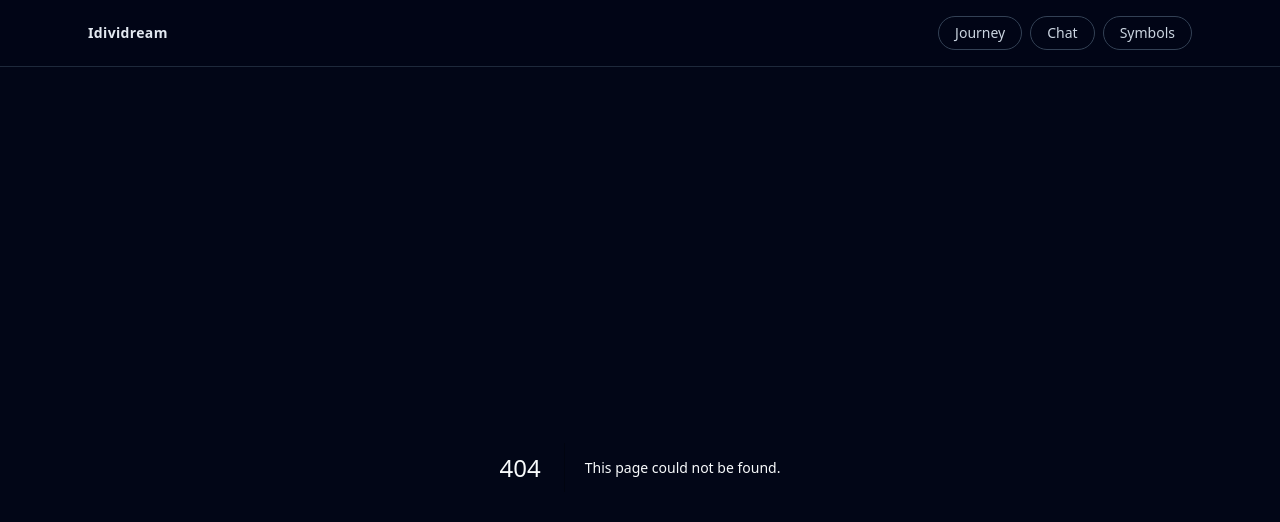
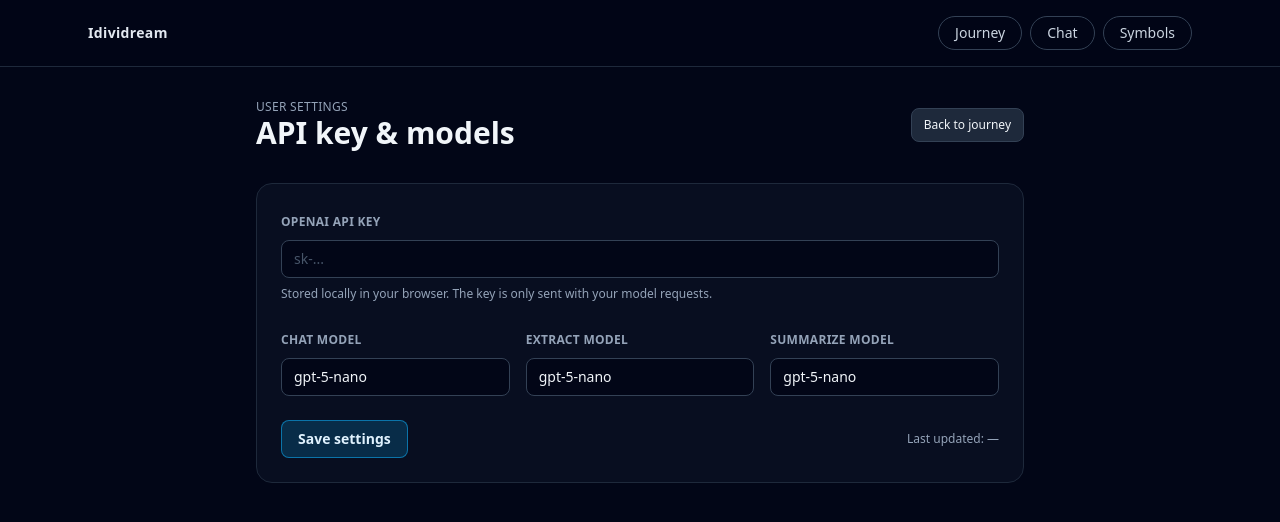
Before and after one commit to MartinJasso/idividream, a Next.js app: page /settings in a window 1280 px wide. Before the commit this address had no page. Shown: the top 522 px of the page. Built offline with nearby package versions, Linux system fonts and the light colour scheme.

Commit message:
Add settings page for API key and models

```diff
--- a/app/chat/page.tsx
+++ b/app/chat/page.tsx
@@ -678,6 +678,12 @@
             {STATUS_LABELS[status?.status ?? "locked"]}
           </span>
           <Link
+            href="/settings"
+            className="rounded-lg border border-slate-700 bg-slate-800 px-3 py-1 text-xs text-slate-100 hover:bg-slate-700"
+          >
+            Settings
+          </Link>
+          <Link
             href="/journey"
             className="rounded-lg border border-slate-700 bg-slate-800 px-3 py-1 text-xs text-slate-100 hover:bg-slate-700"
           >
--- /dev/null
+++ b/app/settings/page.tsx
@@ -0,0 +1,145 @@
+"use client";
+
+import Link from "next/link";
+import { useEffect, useState } from "react";
+import { db } from "../../db";
+import { DEFAULT_MODEL, normalizeModel } from "../../model";
+import type { AppSettings } from "../../types";
+
+function nowIso() {
+  return new Date().toISOString();
+}
+
+export default function SettingsPage() {
+  const [settings, setSettings] = useState<AppSettings | null>(null);
+  const [apiKeyInput, setApiKeyInput] = useState("");
+  const [chatModelInput, setChatModelInput] = useState(DEFAULT_MODEL);
+  const [extractModelInput, setExtractModelInput] = useState(DEFAULT_MODEL);
+  const [summarizeModelInput, setSummarizeModelInput] = useState(DEFAULT_MODEL);
+  const [status, setStatus] = useState<string | null>(null);
+
+  useEffect(() => {
+    let active = true;
+    const load = async () => {
+      const settingsRow = await db.appSettings.get("global");
+      if (!active) return;
+      setSettings(settingsRow ?? null);
+      setApiKeyInput(settingsRow?.openAiApiKey ?? "");
+      setChatModelInput(normalizeModel(settingsRow?.modelChat));
+      setExtractModelInput(normalizeModel(settingsRow?.modelExtract));
+      setSummarizeModelInput(normalizeModel(settingsRow?.modelSummarize));
+    };
+    load();
+    return () => {
+      active = false;
+    };
+  }, []);
+
+  const handleSave = async () => {
+    const trimmedKey = apiKeyInput.trim();
+    const updated: AppSettings = {
+      key: "global",
+      currentNodeId: settings?.currentNodeId ?? undefined,
+      currentSpiralOrder: settings?.currentSpiralOrder ?? undefined,
+      openAiApiKey: trimmedKey ? trimmedKey : undefined,
+      modelChat: normalizeModel(chatModelInput),
+      modelExtract: normalizeModel(extractModelInput),
+      modelSummarize: normalizeModel(summarizeModelInput),
+      updatedAt: nowIso(),
+    };
+    await db.appSettings.put(updated);
+    setSettings(updated);
+    setApiKeyInput(updated.openAiApiKey ?? "");
+    setChatModelInput(normalizeModel(updated.modelChat));
+    setExtractModelInput(normalizeModel(updated.modelExtract));
+    setSummarizeModelInput(normalizeModel(updated.modelSummarize));
+    setStatus("Settings saved.");
+    setTimeout(() => setStatus(null), 2000);
+  };
+
+  return (
+    <main className="min-h-screen bg-slate-950 px-6 py-8 text-slate-100">
+      <header className="mx-auto flex w-full max-w-3xl items-center justify-between">
+        <div>
+          <p className="text-xs uppercase tracking-wide text-slate-400">User settings</p>
+          <h1 className="text-3xl font-semibold">API key &amp; models</h1>
+        </div>
+        <Link
+          href="/journey"
+          className="rounded-lg border border-slate-700 bg-slate-800 px-3 py-2 text-xs text-slate-100 hover:bg-slate-700"
+        >
+          Back to journey
+        </Link>
+      </header>
+
+      <section className="mx-auto mt-8 w-full max-w-3xl rounded-2xl border border-slate-800 bg-slate-900/50 p-6">
+        <div className="space-y-6">
+          <div>
+            <label className="text-xs font-semibold uppercase tracking-wide text-slate-400">
+              OpenAI API key
+            </label>
+            <input
+              type="password"
+              value={apiKeyInput}
+              onChange={(event) => setApiKeyInput(event.target.value)}
+              placeholder="sk-..."
+              className="mt-2 w-full rounded-lg border border-slate-700 bg-slate-950 px-3 py-2 text-sm text-slate-100 placeholder:text-slate-600 focus:border-sky-500 focus:outline-none"
+            />
+            <p className="mt-2 text-xs text-slate-400">
+              Stored locally in your browser. The key is only sent with your model requests.
+            </p>
+          </div>
+
+          <div className="grid gap-4 md:grid-cols-3">
+            <div>
+              <label className="text-xs font-semibold uppercase tracking-wide text-slate-400">
+                Chat model
+              </label>
+              <input
+                value={chatModelInput}
+                onChange={(event) => setChatModelInput(event.target.value)}
+                placeholder={DEFAULT_MODEL}
+                className="mt-2 w-full rounded-lg border border-slate-700 bg-slate-950 px-3 py-2 text-sm text-slate-100 placeholder:text-slate-600 focus:border-sky-500 focus:outline-none"
+              />
+            </div>
+            <div>
+              <label className="text-xs font-semibold uppercase tracking-wide text-slate-400">
+                Extract model
+              </label>
+              <input
+                value={extractModelInput}
+                onChange={(event) => setExtractModelInput(event.target.value)}
+                placeholder={DEFAULT_MODEL}
+                className="mt-2 w-full rounded-lg border border-slate-700 bg-slate-950 px-3 py-2 text-sm text-slate-100 placeholder:text-slate-600 focus:border-sky-500 focus:outline-none"
+              />
+            </div>
+            <div>
+              <label className="text-xs font-semibold uppercase tracking-wide text-slate-400">
+                Summarize model
+              </label>
+              <input
+                value={summarizeModelInput}
+                onChange={(event) => setSummarizeModelInput(event.target.value)}
+                placeholder={DEFAULT_MODEL}
+                className="mt-2 w-full rounded-lg border border-slate-700 bg-slate-950 px-3 py-2 text-sm text-slate-100 placeholder:text-slate-600 focus:border-sky-500 focus:outline-none"
+              />
+            </div>
+          </div>
+
+          <div className="flex flex-wrap items-center justify-between gap-3">
+            <button
+              onClick={handleSave}
+              className="rounded-lg border border-sky-500/60 bg-sky-500/20 px-4 py-2 text-sm font-semibold text-sky-100 transition hover:bg-sky-500/30"
+            >
+              Save settings
+            </button>
+            <div className="text-xs text-slate-400">
+              Last updated: {settings?.updatedAt ? new Date(settings.updatedAt).toLocaleString() : "—"}
+            </div>
+          </div>
+          {status && <div className="text-xs text-emerald-300">{status}</div>}
+        </div>
+      </section>
+    </main>
+  );
+}
--- a/components/ChatPage.tsx
+++ b/components/ChatPage.tsx
@@ -4,7 +4,7 @@
 import Link from "next/link";
 import { db } from "../db";
 import { computeNodeStatuses } from "../journey";
-import { DEFAULT_MODEL, normalizeModel } from "../model";
+import { normalizeModel } from "../model";
 import { ensureUserNodeStateRows, seedNodeDefinitionsFromUrl } from "../seed";
 import type {
   AppSettings,
@@ -47,8 +47,6 @@
   const [node, setNode] = useState<NodeDefinition | null>(null);
   const [status, setStatus] = useState<ComputedNodeStatus | null>(null);
   const [settings, setSettings] = useState<AppSettings | null>(null);
-  const [apiKeyInput, setApiKeyInput] = useState("");
-  const [modelChatInput, setModelChatInput] = useState("");
 
   const [threads, setThreads] = useState<Thread[]>([]);
   const [selectedThreadId, setSelectedThreadId] = useState<string | null>(null);
@@ -62,7 +60,7 @@
   const bottomRef = useRef<HTMLDivElement | null>(null);
   const seededRef = useRef(false);
 
-  const hasApiKey = Boolean(apiKeyInput.trim() || settings?.openAiApiKey);
+  const hasApiKey = Boolean(settings?.openAiApiKey);
 
   useEffect(() => {
     if (!nodeId) return;
@@ -93,12 +91,6 @@
       active = false;
     };
   }, [nodeId]);
-
-  useEffect(() => {
-    if (!settings) return;
-    setApiKeyInput(settings.openAiApiKey ?? "");
-    setModelChatInput(normalizeModel(settings.modelChat));
-  }, [settings]);
 
   useEffect(() => {
     if (!nodeId) return;
@@ -189,26 +181,6 @@
     });
   };
 
-  const handleSaveSettings = async () => {
-    const trimmedKey = apiKeyInput.trim();
-    const normalizedModel = normalizeModel(modelChatInput);
-    const updated: AppSettings = {
-      key: "global",
-      currentNodeId: settings?.currentNodeId ?? undefined,
-      currentSpiralOrder: settings?.currentSpiralOrder ?? undefined,
-      openAiApiKey: trimmedKey ? trimmedKey : undefined,
-      modelChat: normalizedModel,
-      modelExtract: settings?.modelExtract,
-      modelSummarize: settings?.modelSummarize,
-      updatedAt: nowIso(),
-    };
-    await db.appSettings.put(updated);
-    setSettings(updated);
-    setApiKeyInput(trimmedKey);
-    setModelChatInput(normalizedModel);
-    appendLog("success", "Settings saved.");
-  };
-
   const handleSend = async () => {
     if (!node || !selectedThreadId || !composer.trim()) return;
     if (isSending) return;
@@ -222,11 +194,11 @@
       content: message.content,
     }));
 
-    const effectiveApiKey = apiKeyInput.trim() || settings?.openAiApiKey;
+    const effectiveApiKey = settings?.openAiApiKey;
     if (!effectiveApiKey) {
       appendLog(
         "warning",
-        "No API key saved yet. Add one in the settings bar to authenticate requests."
+        "No API key saved yet. Add one in Settings to authenticate requests."
       );
     }
 
@@ -260,7 +232,7 @@
           currentSpiralOrder: settings?.currentSpiralOrder ?? null,
           history: historySnapshot,
           apiKey: effectiveApiKey,
-          model: normalizeModel(settings?.modelChat ?? modelChatInput),
+          model: normalizeModel(settings?.modelChat),
         }),
       });
 
@@ -333,6 +305,12 @@
             {STATUS_LABELS[status?.status ?? "locked"]}
           </span>
           <Link
+            href="/settings"
+            className="rounded-lg border border-slate-700 bg-slate-800 px-3 py-1 text-xs text-slate-100 hover:bg-slate-700"
+          >
+            Settings
+          </Link>
+          <Link
             href="/journey"
             className="rounded-lg border border-slate-700 bg-slate-800 px-3 py-1 text-xs text-slate-100 hover:bg-slate-700"
           >
@@ -351,46 +329,23 @@
 
       {!hasApiKey && (
         <div className="border-b border-sky-500/30 bg-sky-500/10 px-6 py-3 text-sm text-sky-100">
-          Add your OpenAI API key to enable authenticated chat requests.
+          Add your OpenAI API key in Settings to enable authenticated chat requests.
         </div>
       )}
 
-      <div className="border-b border-slate-800 bg-slate-950/70 px-6 py-4">
-        <div className="flex flex-wrap items-end gap-4">
-          <div className="flex-1">
-            <label className="text-xs font-semibold uppercase tracking-wide text-slate-400">
-              OpenAI API Key
-            </label>
-            <input
-              type="password"
-              value={apiKeyInput}
-              onChange={(event) => setApiKeyInput(event.target.value)}
-              placeholder="sk-..."
-              className="mt-2 w-full rounded-lg border border-slate-700 bg-slate-900 px-3 py-2 text-sm text-slate-100 placeholder:text-slate-600 focus:border-sky-500 focus:outline-none"
-            />
+      <div className="border-b border-slate-800 bg-slate-950/70 px-6 py-4 text-sm text-slate-200">
+        <div className="flex flex-wrap items-center justify-between gap-3">
+          <div>
+            Settings are stored locally in your browser. Update your API key and model in the
+            Settings page.
           </div>
-          <div className="w-56">
-            <label className="text-xs font-semibold uppercase tracking-wide text-slate-400">
-              Chat model
-            </label>
-            <input
-              value={modelChatInput}
-              onChange={(event) => setModelChatInput(event.target.value)}
-              placeholder={DEFAULT_MODEL}
-              className="mt-2 w-full rounded-lg border border-slate-700 bg-slate-900 px-3 py-2 text-sm text-slate-100 placeholder:text-slate-600 focus:border-sky-500 focus:outline-none"
-            />
-          </div>
-          <button
-            onClick={handleSaveSettings}
-            className="rounded-lg border border-sky-500/60 bg-sky-500/20 px-4 py-2 text-sm font-semibold text-sky-100 transition hover:bg-sky-500/30"
+          <Link
+            href="/settings"
+            className="rounded-lg border border-slate-700 bg-slate-800 px-3 py-2 text-xs text-slate-100 hover:bg-slate-700"
           >
-            Save settings
-          </button>
+            Open settings
+          </Link>
         </div>
-        <p className="mt-2 text-xs text-slate-400">
-          Settings are stored locally in your browser. The API key never leaves your device
-          except to authenticate chat requests.
-        </p>
       </div>
 
       <section className="flex flex-1 overflow-hidden">
--- a/model.ts
+++ b/model.ts
@@ -2,6 +2,6 @@
 
 export function normalizeModel(input?: string | null) {
   const trimmed = input?.trim();
-  if (trimmed === DEFAULT_MODEL) return DEFAULT_MODEL;
-  return DEFAULT_MODEL;
+  if (!trimmed) return DEFAULT_MODEL;
+  return trimmed;
 }
```
